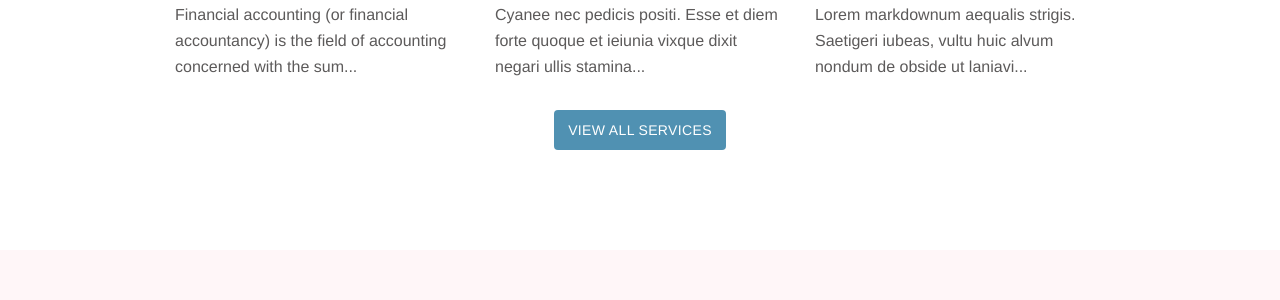
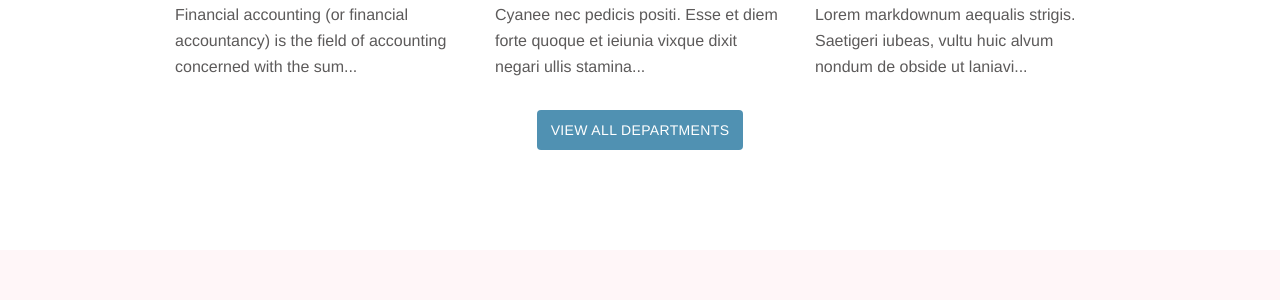
Before and after one commit to digital-societies-institute/digital-societies-institute, a Jekyll site: the page built from index.md, in a window 1280 px wide. Shown: the part 830-1130 px from the top of the page. Built offline with Jekyll 4.4.1, drawn with Linux system fonts in a browser that asks for light colours.

Commit message:
Initial setup - WIP

```diff
--- a/_layouts/home.html
+++ b/_layouts/home.html
@@ -41,7 +41,7 @@ bodyClass: "page-home"
     </div>
     <div class="row justify-content-center">
       <div class="col-auto">
-        <a class="button button-primary" href="{{ "services" | relative_url }}">View All Services</a>
+        <a class="button button-primary" href="{{ "services" | relative_url }}">View All Departments</a>
       </div>
     </div>
   </div>
```
